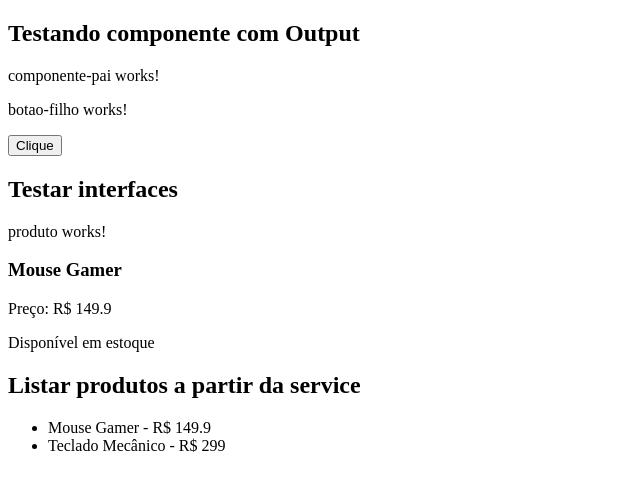
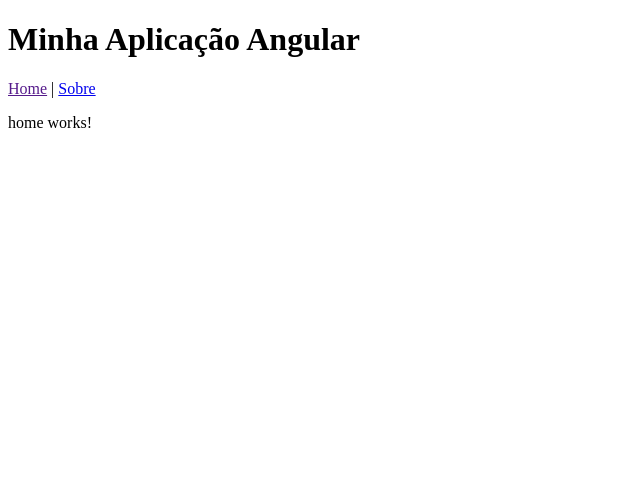
Before and after one commit to josercf/fiap-angular, an Angular app: page / in a window 1280 px wide. Shown: the top 490 px of the page, without its empty margins (0-640 px from the left). Built offline with nearby package versions, Linux system fonts and the light colour scheme.

Commit message:
Vídeo 12: rotas no Angular (Home e Sobre)

```diff
--- a/src/app/app.component.html
+++ b/src/app/app.component.html
@@ -1,11 +1,19 @@
-<!-- <app-first-component></app-first-component>
-<hr>
-<h2>Property binding</h2>
+<!-- <h2>Property binding</h2>
+
 <img [src]="imagemUrl" alt="Imagem Angular">
+
 <input type="button" value="Click me" [disabled]="isDisabled"> -->
 
-<h2>Testando componente com Output</h2>
-<app-componente-pai></app-componente-pai>
+
+<!-- <h2>Testando componente com Output</h2>
+<app-componente-pai>   </app-componente-pai>
 
 <h2>Testar interfaces</h2>
-<app-produto></app-produto>
+<app-produto></app-produto> -->
+
+<h1>Minha Aplicação Angular</h1>
+<nav>
+  <a href="">Home</a> |
+  <a href="/sobre">Sobre</a>
+</nav>
+<router-outlet></router-outlet>
--- a/src/app/app.routes.ts
+++ b/src/app/app.routes.ts
@@ -1,3 +1,9 @@
 import { Routes } from '@angular/router';
+import { HomeComponent } from './components/home/home.component';
+import { SobreComponent } from './components/sobre/sobre.component';
 
-export const routes: Routes = [];
+export const routes: Routes = [
+    {path: '', component: HomeComponent}, // Rota padrão
+    {path: 'sobre', component: SobreComponent}, // Rota sobre
+    {path: '**', redirectTo: ''} // Rota coringa
+];
--- /dev/null
+++ b/src/app/components/home/home.component.html
@@ -0,0 +1 @@
+<p>home works!</p>
--- /dev/null
+++ b/src/app/components/sobre/sobre.component.html
@@ -0,0 +1 @@
+<p>sobre works!</p>
```
Also changed, not shown: src/app/components/home/home.component.ts (added, +12 -0 lines), src/app/components/sobre/sobre.component.ts (added, +12 -0 lines), src/app/components/home/home.component.css (added), src/app/components/sobre/sobre.component.css (added), 2 other files (tests, documents, lock files or other folders).
